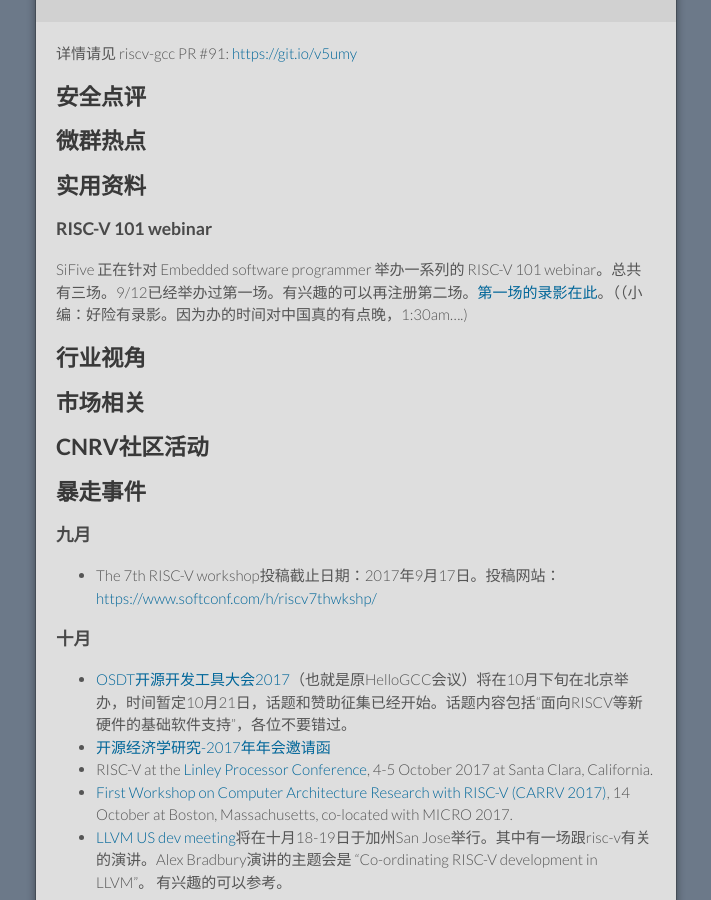
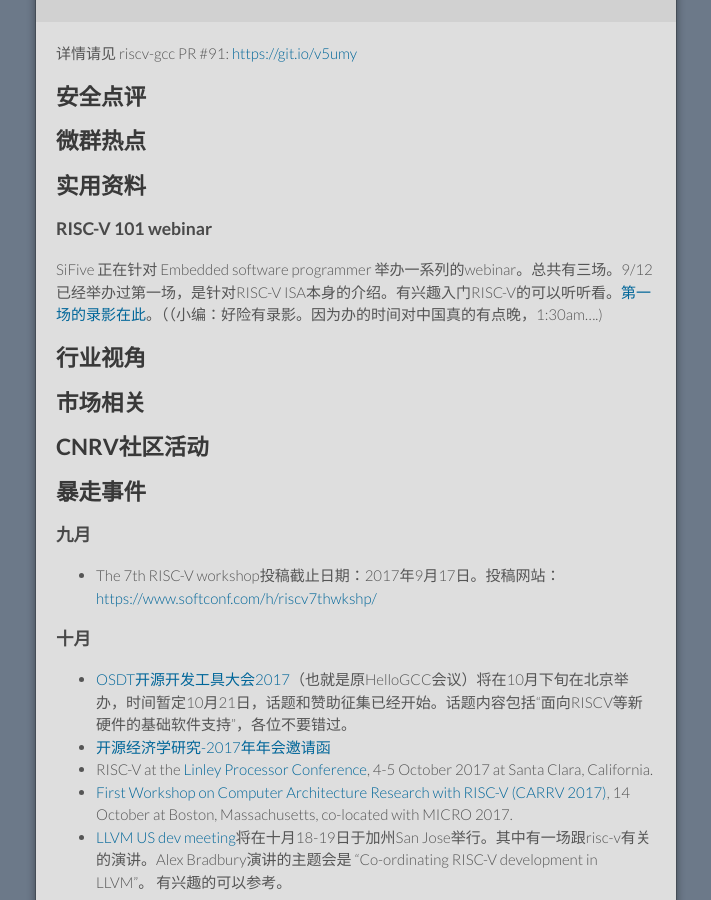
Before and after one commit to cnrv/home, a Jekyll site: the page built from bi-week-rpts/2017-09-14.md, in a window 1280 px wide and 900 px high, scrolled down 2995 px. Shown: the whole window, without its empty margins (284-995 px from the left). Built offline with Jekyll 4.4.1, drawn with Linux system fonts in a browser that asks for light colours; Markdown is read by kramdown in place of the engine named in the settings; comment, search, counter and statistics services are not loaded; our own code applies the rules of GitHub Pages for plain Markdown files.

Commit message:
更正sifive webinar的資訊。
只有第一場是針對risc-v isa的介紹。二三場其實是講他們的產品。

```diff
--- a/bi-week-rpts/2017-09-14.md
+++ b/bi-week-rpts/2017-09-14.md
@@ -128,7 +128,7 @@
 
 ## 实用资料
 ### RISC-V 101 webinar
-SiFive 正在针对 Embedded software programmer 举办一系列的 RISC-V 101 webinar。总共有三场。9/12已经举办过第一场。有兴趣的可以再注册第二场。[第一场的录影在此](https://zoom.us/recording/play/NX5jUpnQYQa8KCEkrvVC67_iFsfDJE3SXcFcU_m2_xHHqG1eE2W9EBvzab9UIswl)。（（小编：好险有录影。因为办的时间对中国真的有点晚，1:30am....)
+SiFive 正在针对 Embedded software programmer 举办一系列的webinar。总共有三场。9/12已经举办过第一场，是针对RISC-V ISA本身的介绍。有兴趣入门RISC-V的可以听听看。[第一场的录影在此](https://zoom.us/recording/play/NX5jUpnQYQa8KCEkrvVC67_iFsfDJE3SXcFcU_m2_xHHqG1eE2W9EBvzab9UIswl)。（（小编：好险有录影。因为办的时间对中国真的有点晚，1:30am....)
 
 ## 行业视角
 
```
